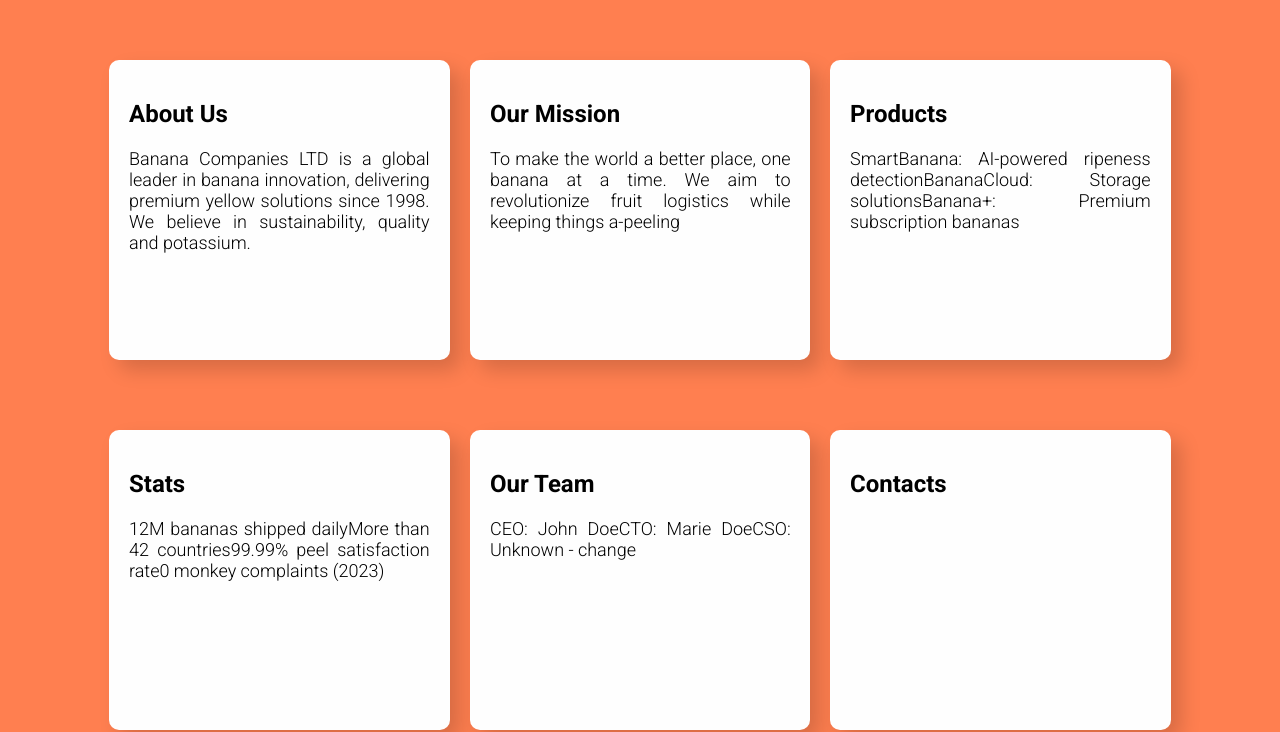
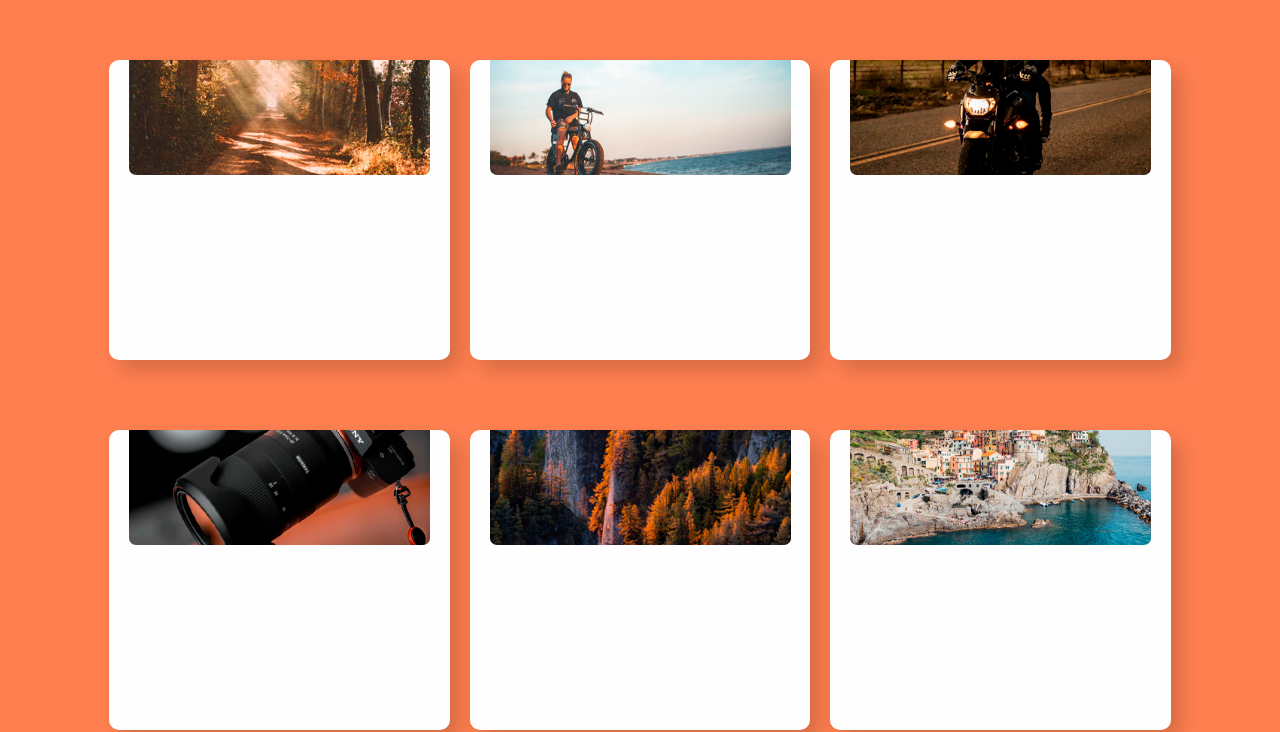
Before and after one commit to E9cipher/react-sample-webpage, a React (Create React App) app: page / in a window 1280 px wide. Shown: the part 1042-1774 px from the top of the page. Built offline with nearby package versions, Linux system fonts and the light colour scheme.

Commit message:
Reorder content in GridCard and fix assets image path

```diff
--- a/src/components/GridCard.jsx
+++ b/src/components/GridCard.jsx
@@ -83,17 +83,17 @@ const GridCard = ({ data_index }) => {
             <div className="card-inner" style={{ width: "100%" }}>
 
                 <div className="card-face card-front">
-                    {/* <img src={images[data_index - 1]} alt="" /> */}
+                    <img src={images[data_index - 1]} alt="" />
 
-                    <div className="buttonContainer">
+                    {/* <div className="buttonContainer">
                         <GridCardContent data_content={Number(data_index)} />
-                    </div>
+                    </div> */}
                 </div>
 
                 <div className="card-face card-back">
-                    <p>Lorem ipsum dolor, sit amet consectetur adipisicing elit.</p>
+                    <div className="buttonContainer">
+                        <GridCardContent data_content={Number(data_index)} />
 
-                    <div className="buttonContainer">
                         {/* eslint-disable-next-line jsx-a11y/anchor-is-valid */}
                         <a href="#" className="btn-grid primary">Buy</a>
                         {/* eslint-disable-next-line jsx-a11y/anchor-is-valid */}
```
Also changed, not shown: src/assets/assets.js (+6 -6 lines).
